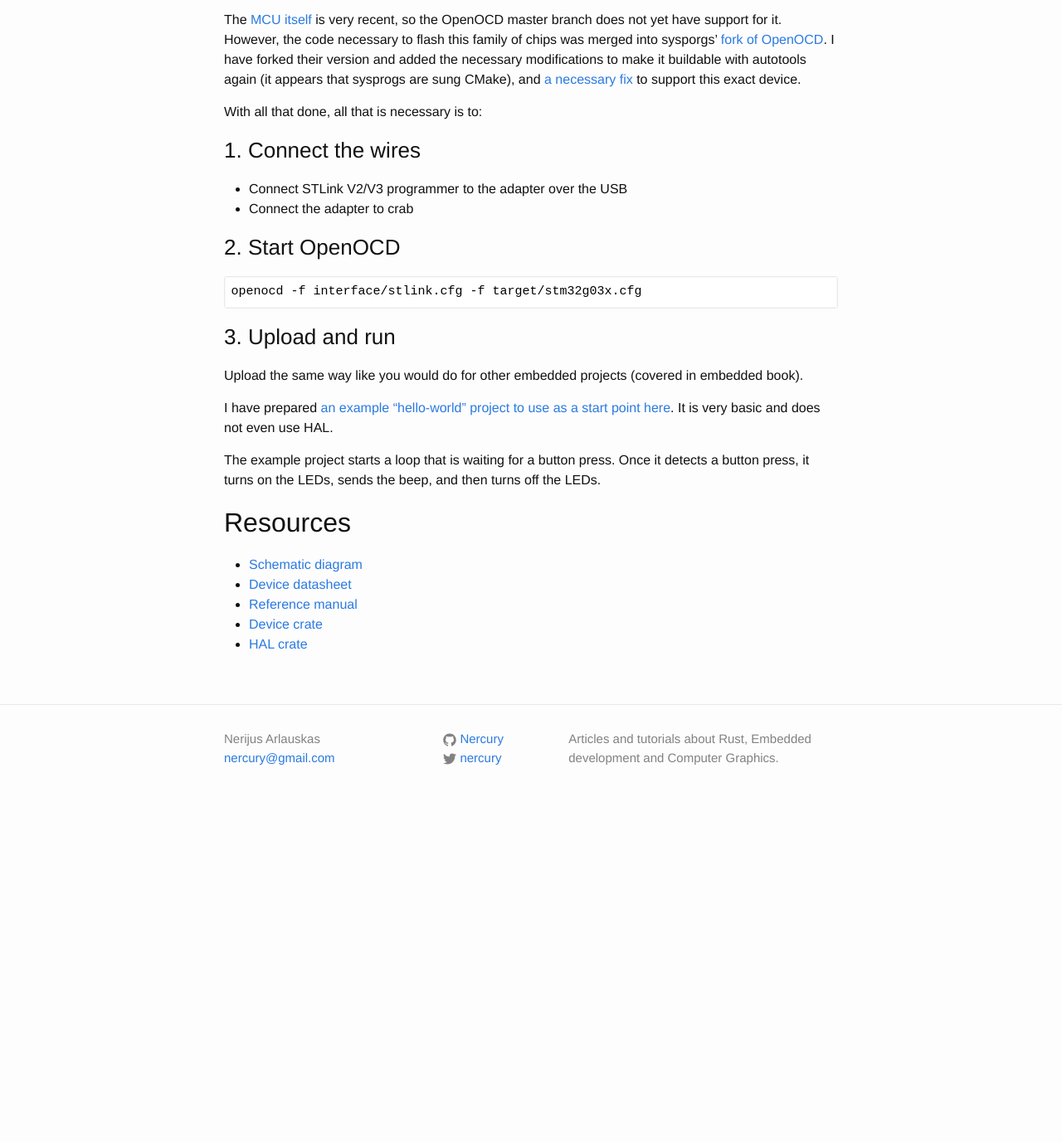
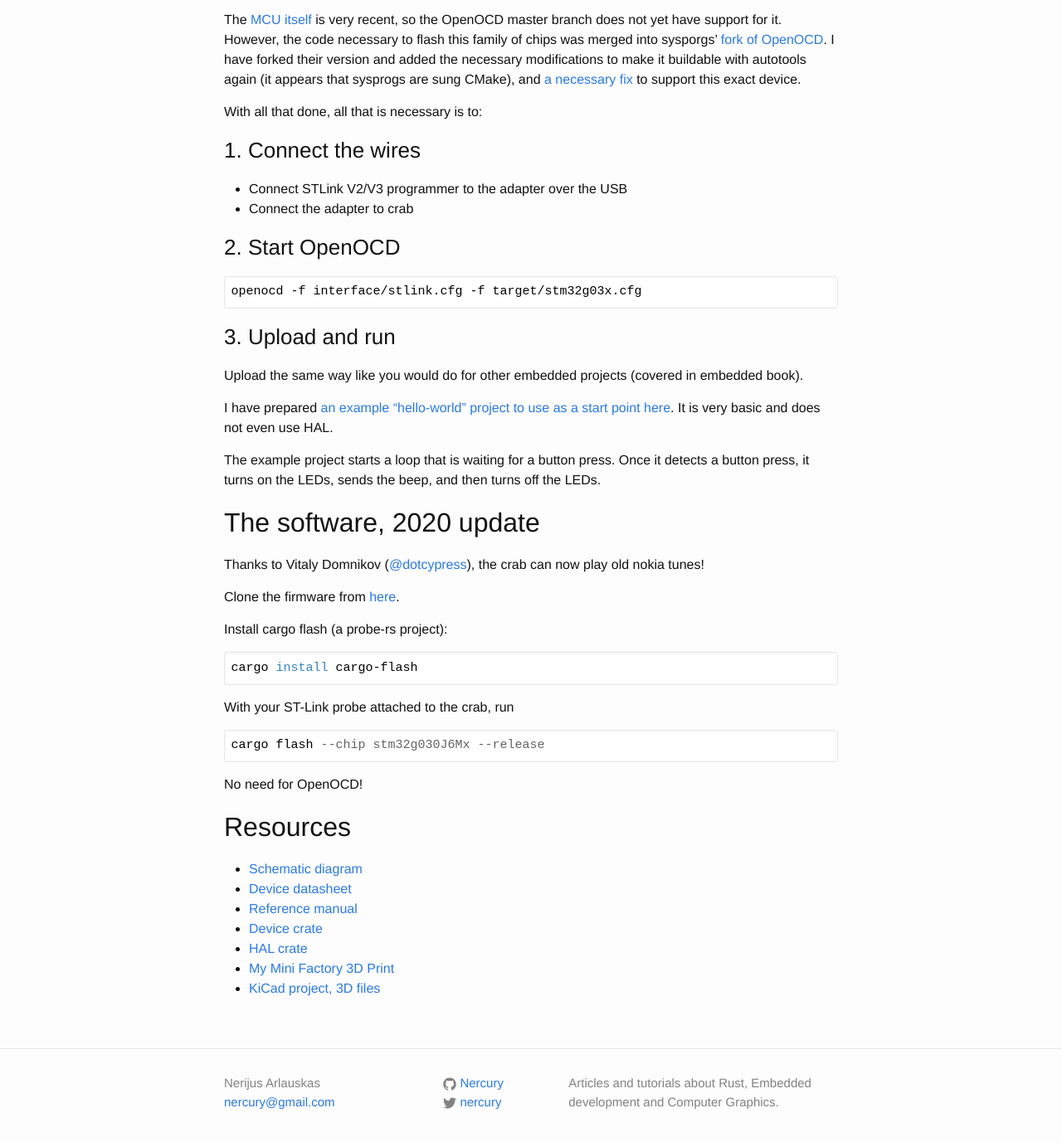
Before and after one commit to Nercury/Nercury.github.io, a Jekyll site: the page built from _posts/2019-11-09-rust-embedded-hack-the-crab.markdown, in a window 1280 px wide and 1400 px high, scrolled down 3888 px. Shown: the top 1377 px of the window at 83% size. Built offline with Jekyll 4.4.1, drawn with Linux system fonts in a browser that asks for light colours; nearby versions of some CDN libraries; before the commit the page ends 4873 px from its top, so only the background shows below that.

Commit message:
I'ts 2020 and it's not all bad

````diff
--- a/_posts/2019-11-09-rust-embedded-hack-the-crab.markdown
+++ b/_posts/2019-11-09-rust-embedded-hack-the-crab.markdown
@@ -120,6 +120,26 @@ It is very basic and does not even use HAL.
 The example project starts a loop that is waiting for a button press. Once it detects
 a button press, it turns on the LEDs, sends the beep, and then turns off the LEDs.
 
+## The software, 2020 update
+
+Thanks to Vitaly Domnikov ([@dotcypress](https://twitter.com/dotcypress)), the crab can now play old nokia tunes!
+
+Clone the firmware from [here](https://github.com/Nercury/hack-the-crab).
+
+Install cargo flash (a probe-rs project):
+
+```
+cargo install cargo-flash
+```
+
+With your ST-Link probe attached to the crab, run
+
+```
+cargo flash --chip stm32g030J6Mx --release
+```
+
+No need for OpenOCD!
+
 ## Resources
 
 - [Schematic diagram](/images/hack-the-crab/hack-the-crab.pdf)
@@ -127,6 +147,8 @@ a button press, it turns on the LEDs, sends the beep, and then turns off the LED
 - [Reference manual][reference-manual]
 - [Device crate](https://crates.io/crates/stm32g0)
 - [HAL crate](https://crates.io/crates/stm32g0xx-hal)
+- [My Mini Factory 3D Print](https://www.myminifactory.com/object/3d-print-130765)
+- [KiCad project, 3D files](/resources/hack-the-crab/hack-the-crab.7z)
 
 [mcu-link]: https://www.st.com/en/microcontrollers-microprocessors/stm32g030j6.html
 [device-datasheet]: https://www.st.com/resource/en/datasheet/stm32g030j6.pdf
````
